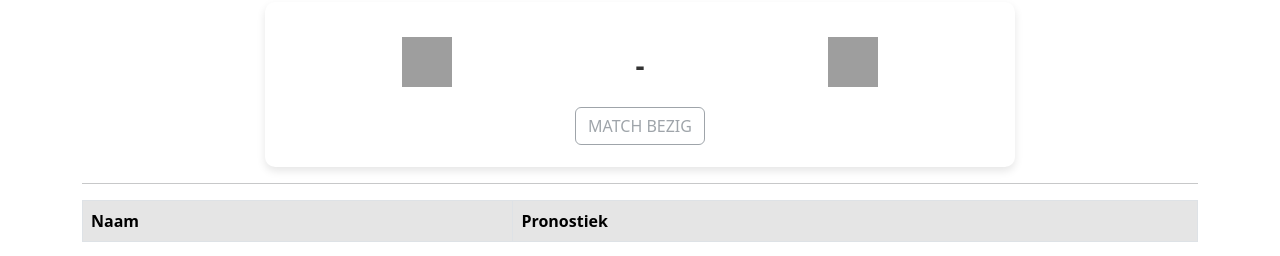
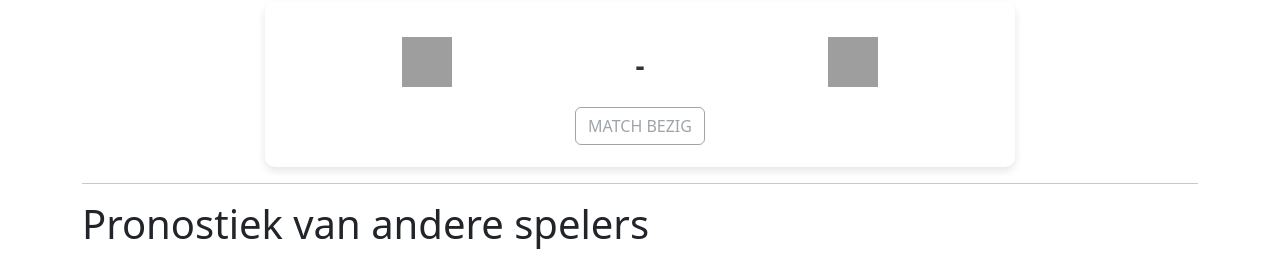
Before and after one commit to ArneDeV/gent-pronostiek, a Flask app: template app/templates/edit_pronostiek.html in a window 1280 px wide. Shown: the part 158-414 px from the top of the page. Run offline with Flask 3, Linux system fonts and the light colour scheme; the template is opened without the code that fills it, so the values that code supplies are empty; grey boxes are pictures that could not be loaded.

Commit message:
added text

```diff
--- a/app/templates/edit_pronostiek.html
+++ b/app/templates/edit_pronostiek.html
@@ -88,6 +88,7 @@
 </div>
 
 <hr>
+<h1>Pronostiek van andere spelers</h1>
 <table class="table table-bordered table-hover">
     <thead>
         <tr class="table-active">
```
